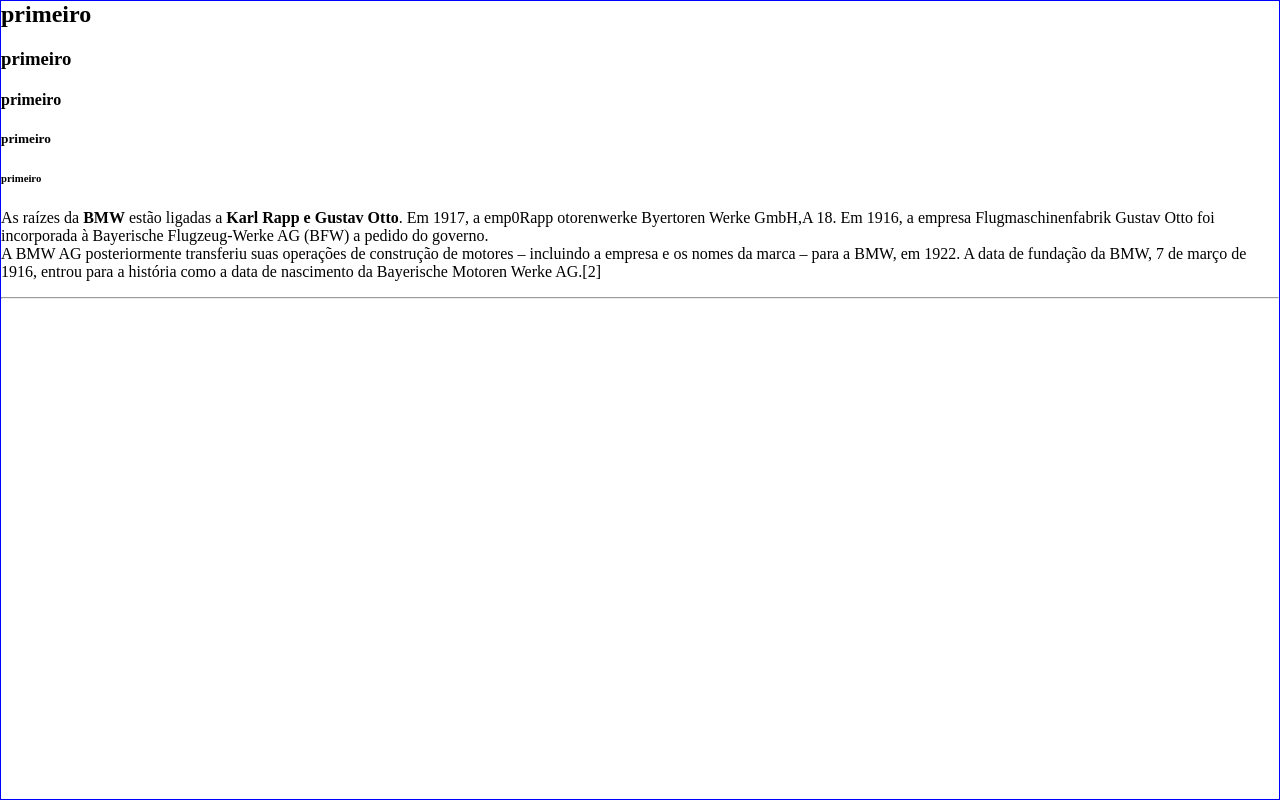
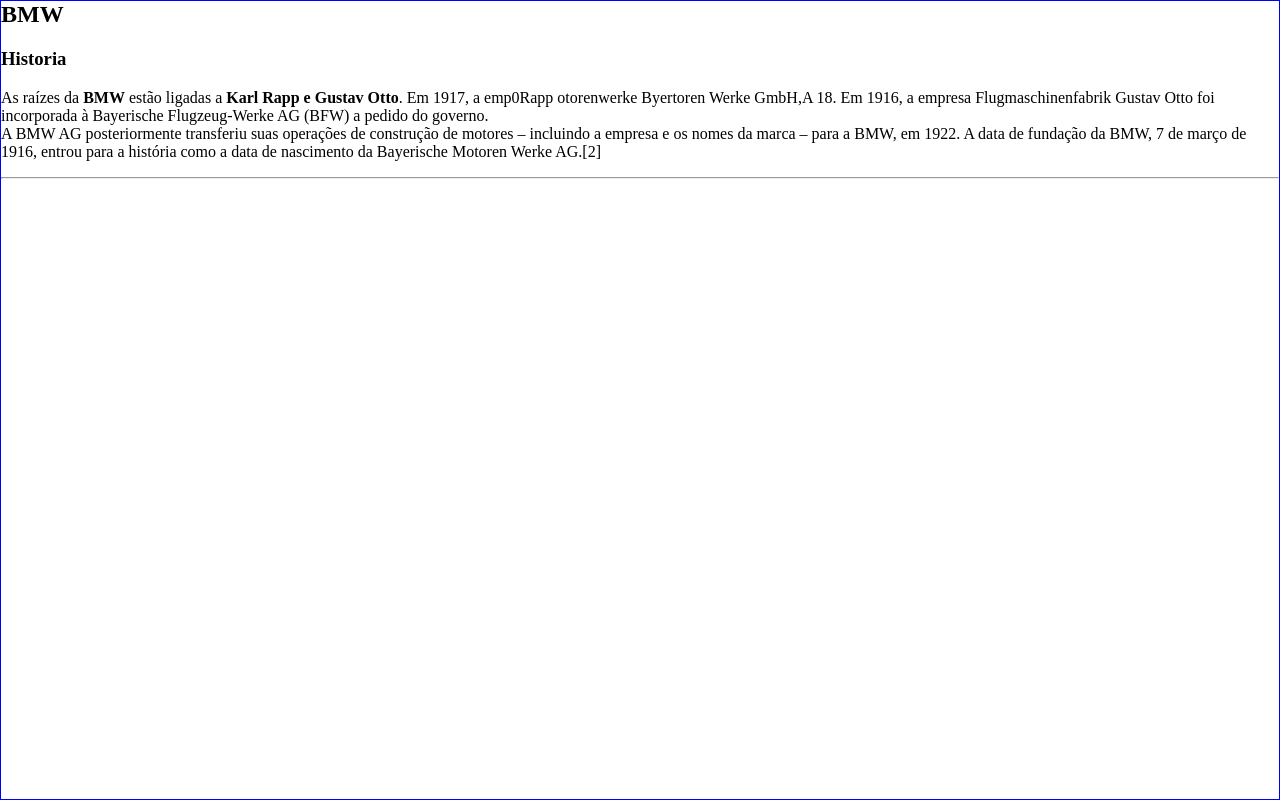
Before and after one commit to Lucas-0217/Aula-001, a plain HTML site: page index.html in a window 1280 px wide. Drawn offline with Linux system fonts and the light colour scheme.

Commit message:
segundo comit

```diff
--- a/index.html
+++ b/index.html
@@ -5,20 +5,17 @@
 <title>AULA FLEX</title>
 </head>
 <body style="border: 1px solid blue; margin: 0 !important;">
-<!--<h1>primeiro</h1>-->
-<h2>primeiro</h2>
-<h3>primeiro</h3>
-<h4>primeiro</h4>
-<h5>primeiro</h5>
-<h6>primeiro</h6>
-<p>
-As raízes da <strong>BMW</strong> estão ligadas a <b>Karl Rapp e Gustav Otto</b>. Em 1917,
+<!--<h1>BMW</h1>-->
+<h2>BMW</h2>
+<h3>Historia</h3>
+<p>As raízes da <strong>BMW</strong> estão ligadas a <b>Karl Rapp e Gustav Otto</b>. Em 1917,
  a emp0Rapp otorenwerke Byertoren Werke GmbH,A 18. Em 1916, a empresa
  Flugmaschinenfabrik Gustav Otto foi incorporada à Bayerische Flugzeug-Werke AG
  (BFW) a pedido do governo.<br> A BMW AG posteriormente transferiu suas operações de
  construção de motores – incluindo a empresa e os nomes da marca – para a BMW,
  em 1922. A data de fundação da BMW, 7 de março de 1916, entrou para a história
  como a data de nascimento da Bayerische Motoren Werke AG.[2] </p>
+
 <hr>
 </body>
 </html>
```
